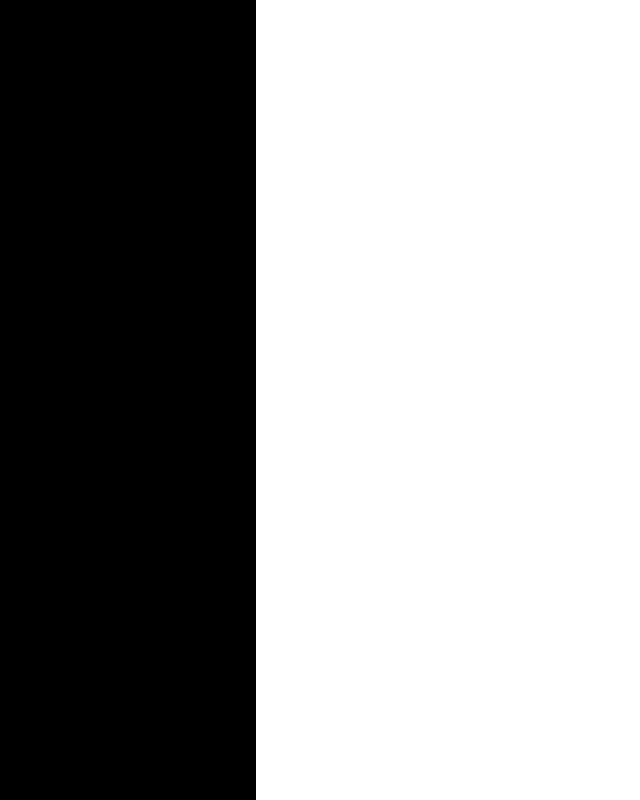
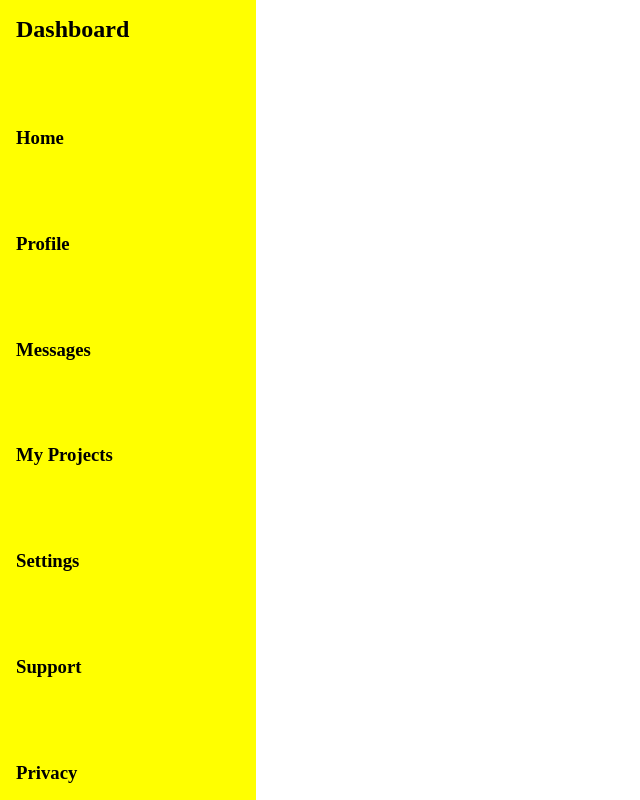
Before and after one commit to Peter-Paul-Dev/todo-list, a website built with webpack: page src/todo.html in a window 1280 px wide. Shown: the whole page, without its empty margins (0-640 px from the left). Built offline with nearby package versions, Linux system fonts and the light colour scheme.

Commit message:
style: Added stuff to the sidebar
Added stuff to that sidebar. This is placeholder content meant to only visualize what the final product may look like. Subject to change.

```diff
--- a/src/style.css
+++ b/src/style.css
@@ -11,12 +11,14 @@
 }
 
 .sidebar {
-    background-color: black;
+    display: flex;
+    flex-flow: column wrap;
+    background-color: yellow;
+    justify-content: space-between;
     grid-column: 1/2;
-    justify-self: stretch;
+    padding: 1rem;
 }
 
 .todo-display {
     grid-column: 2/3;
-    justify-self: stretch;
 }
--- a/src/todo-logic.js
+++ b/src/todo-logic.js
@@ -29,7 +29,9 @@ function createTodo(title, description, dueDate, priority, doneStatus, notes) {
 }
 
 function createNewProject(newProj) {
-   return newProj = [];
+   newProj = [];
+
+   return newProj;
 }
 
 export { allTodos, allProjects, createTodo, createNewProject };
--- a/src/todo.html
+++ b/src/todo.html
@@ -8,7 +8,37 @@
 <body>
     <div class="container">
         <div class="sidebar">
+            <div>
+                <h2>Dashboard</h2>
+            </div>
 
+            <div>
+                <h3>Home</h3>
+            </div>
+
+            <div>
+                <h3>Profile</h3>
+            </div>
+
+            <div>
+                <h3>Messages</h3>
+            </div>
+
+            <div>
+                <h3>My Projects</h3>
+            </div>
+
+            <div>
+                <h3>Settings</h3>
+            </div>
+
+            <div>
+                <h3>Support</h3>
+            </div>
+
+            <div>
+                <h3>Privacy</h3>
+            </div>
         </div>
 
         <div class="todo-display">
```
